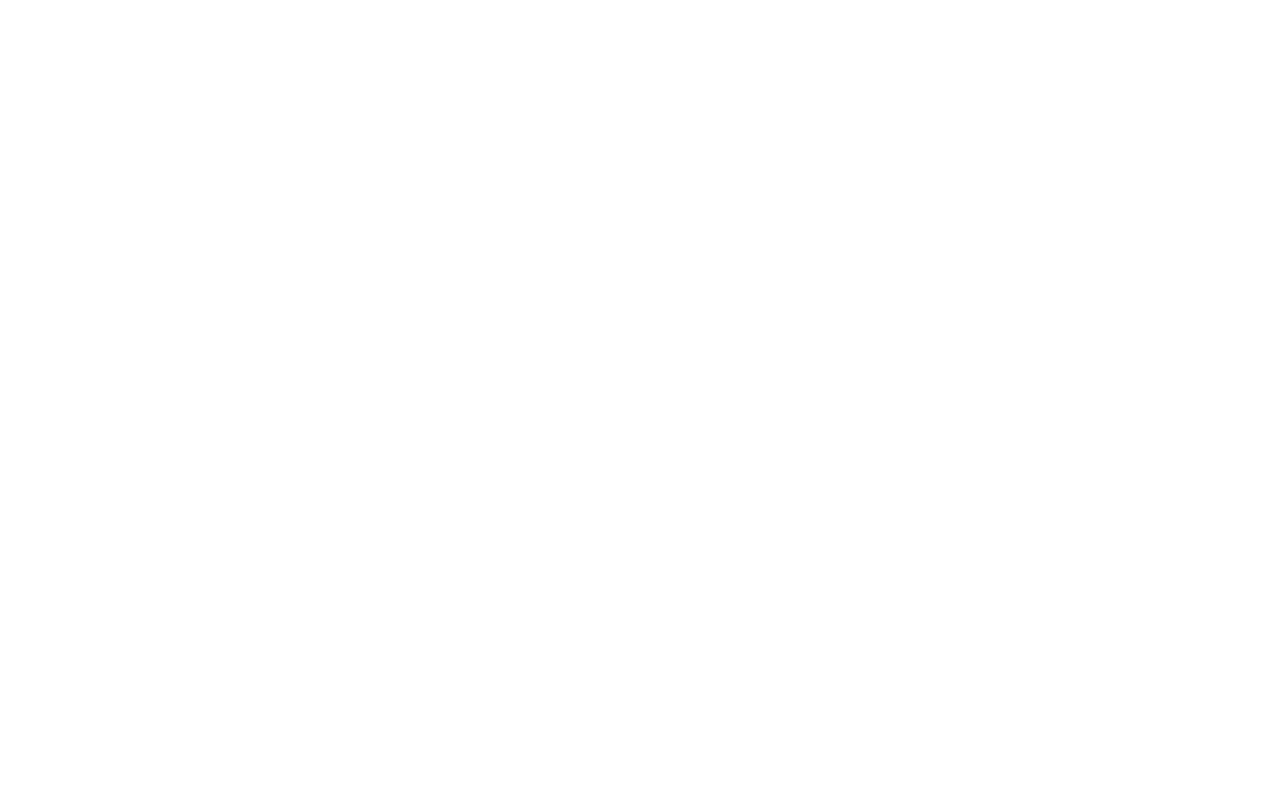
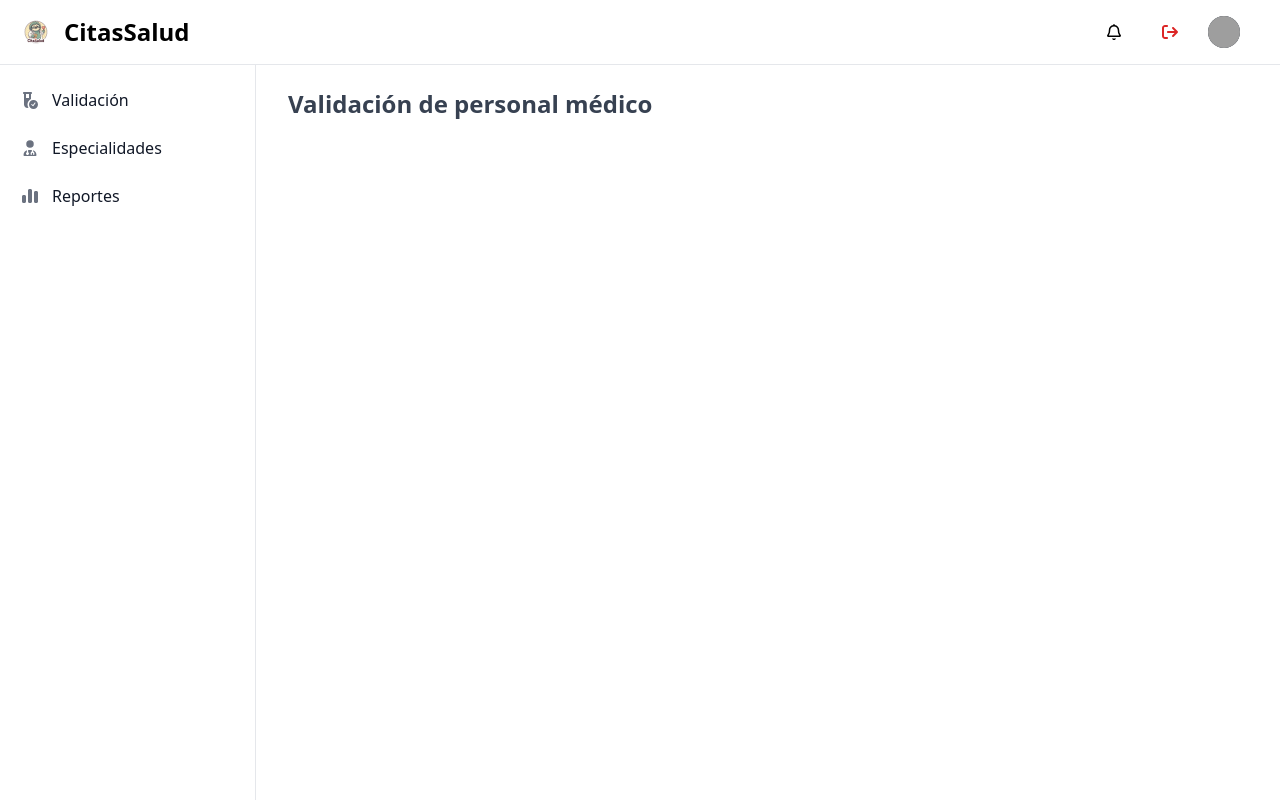
Before and after one commit to jsusurcia/citas_salud_web, a Vue app: page /validacion_personal in a window 1280 px wide. Before the commit this address had no page. Built offline with nearby package versions, Linux system fonts and the light colour scheme; grey boxes are pictures that could not be loaded; a web font is replaced by a local one.

Commit message:
Componentes de Navbar, Sidebar y Layout (el menu pues)

```diff
--- a/package.json
+++ b/package.json
@@ -11,6 +11,7 @@
   "dependencies": {
     "@fortawesome/fontawesome-svg-core": "^7.1.0",
     "@fortawesome/free-regular-svg-icons": "^7.1.0",
+    "@fortawesome/free-solid-svg-icons": "^7.1.0",
     "@fortawesome/vue-fontawesome": "^3.1.2",
     "@tailwindcss/vite": "^4.1.14",
     "flowbite": "^3.1.2",
--- /dev/null
+++ b/src/components/LayoutComponent.vue
@@ -0,0 +1,41 @@
+<script setup>
+// Importaciones para FontAwesome
+import { FontAwesomeIcon } from '@fortawesome/vue-fontawesome'
+import { library } from '@fortawesome/fontawesome-svg-core'
+import { faClock } from '@fortawesome/free-regular-svg-icons'
+library.add(faClock)
+
+// Importación de Componentes
+import NavbarComponent from '../components/NavbarComponent.vue'
+import SidebarComponent from '../components/SidebarComponent.vue'
+import { useMenuItems } from '../composables/useMenuItems'
+
+// Script para utilizar Flowbite
+import { onMounted } from 'vue'
+import { initFlowbite } from 'flowbite'
+
+onMounted(() => {
+    initFlowbite();
+})
+
+// Usuario de prueba
+const user = {
+    userName: "Jesus Urcia",
+    userEmail: "urciajesus72@gmail.com",
+    userRole: "admin"
+}
+const menuItems = useMenuItems(user.userRole)
+</script>
+
+<template>
+    <NavbarComponent :user="user" />
+    <SidebarComponent :menuItems="menuItems" />
+    <div class="p-4 sm:ml-64">
+        <div class="p-4 border-gray-200 mt-14">
+            <slot></slot>
+        </div>
+    </div>
+</template>
+
+<style scoped>
+</style>
--- /dev/null
+++ b/src/components/NavbarComponent.vue
@@ -0,0 +1,86 @@
+<script setup>
+// Definición de Props
+defineProps({
+    user: {
+        userName: String,
+        userEmail: String
+    }
+})
+
+// Importaciones para FontAwesome
+import { FontAwesomeIcon } from '@fortawesome/vue-fontawesome'
+import { library } from '@fortawesome/fontawesome-svg-core'
+import { faBars, faArrowRightFromBracket } from '@fortawesome/free-solid-svg-icons'
+import { faBell } from '@fortawesome/free-regular-svg-icons'
+library.add(faBars, faArrowRightFromBracket, faBell)
+</script>
+
+<template>
+    <nav class="fixed top-0 z-50 w-full bg-white border-b border-gray-200">
+        <div class="px-3 py-3 lg:px-5 lg:pl-3">
+            <div class="flex items-center justify-between">
+                <div class="flex items-center justify-start rtl:justify-end">
+                    <button data-drawer-target="logo-sidebar" data-drawer-toggle="logo-sidebar"
+                        aria-controls="logo-sidebar" type="button"
+                        class="inline-flex items-center p-2 text-sm text-gray-500 rounded-lg sm:hidden hover:bg-gray-100 focus:outline-none focus:ring-2 focus:ring-gray-200">
+                        <span class="sr-only">Open sidebar</span>
+                        <font-awesome-icon :icon="['fas', 'bars']" />
+                    </button>
+                    <a href="#" class="flex ms-2 md:me-24">
+                        <img src="/img/citas_salud_logo.png" class="h-8 me-3" alt="citas_salud_logo" />
+                        <span class="self-center text-xl font-semibold sm:text-2xl whitespace-nowrap">CitasSalud</span>
+                    </a>
+                </div>
+                <div class="flex items-center">
+                    <div class="flex items-center ms-3 space-x-5">
+                        <div class="rounded-lg hover:bg-gray-100 p-2">
+                            <button type="button">
+                                <font-awesome-icon :icon="['far', 'bell']" />
+                            </button>
+                        </div>
+                        <div class="rounded-lg hover:bg-gray-100 p-2">
+                            <button type="button" class="text-red-600">
+                                <font-awesome-icon :icon="['fas', 'arrow-right-from-bracket']" />
+                            </button>
+                        </div>
+                        <div>
+                            <button type="button"
+                                class="flex text-sm bg-gray-800 rounded-full focus:ring-4 focus:ring-gray-300"
+                                aria-expanded="false" data-dropdown-toggle="dropdown-user">
+                                <span class="sr-only">Open user menu</span>
+                                <img class="w-8 h-8 rounded-full"
+                                    src="https://flowbite.com/docs/images/people/profile-picture-5.jpg"
+                                    alt="{{user.userName}}">
+                            </button>
+                        </div>
+                        <div class="z-50 hidden my-4 text-base list-none bg-white divide-y divide-gray-100 rounded-sm shadow-sm"
+                            id="dropdown-user">
+                            <div class="px-4 py-3" role="none">
+                                <p class="text-sm text-gray-900" role="none">
+                                    {{ user.userName }}
+                                </p>
+                                <p class="text-sm font-medium text-gray-900 truncate" role="none">
+                                    {{ user.userEmail }}
+                                </p>
+                            </div>
+                            <ul class="py-1" role="none">
+                                <li>
+                                    <a href="#" class="block px-4 py-2 text-sm text-gray-700 hover:bg-gray-100"
+                                        role="menuitem">Perfil</a>
+                                </li>
+                                <li>
+                                    <a href="#" class="block px-4 py-2 text-sm text-gray-700 hover:bg-gray-100"
+                                        role="menuitem">Soporte técnico</a>
+                                </li>
+                            </ul>
+                        </div>
+                    </div>
+                </div>
+            </div>
+        </div>
+    </nav>
+</template>
+
+
+<style scoped>
+</style>
--- /dev/null
+++ b/src/components/SidebarComponent.vue
@@ -0,0 +1,42 @@
+<script setup>
+// Importaciones para FontAwesome
+import { FontAwesomeIcon } from '@fortawesome/vue-fontawesome'
+import { library } from '@fortawesome/fontawesome-svg-core'
+import { faVialCircleCheck, faUserDoctor, faChartSimple, faClock, faCalendar, faComment } from '@fortawesome/free-solid-svg-icons'
+library.add(faVialCircleCheck, faUserDoctor, faChartSimple, faClock, faCalendar, faComment)
+
+// Definición de Props
+defineProps({
+    menuItems: {
+        type: Array,
+        required: true
+    }
+})
+</script>
+
+<template>
+  <aside id="logo-sidebar"
+    class="fixed top-0 left-0 z-40 w-64 h-screen pt-20 transition-transform -translate-x-full bg-white border-r border-gray-200 sm:translate-x-0"
+    aria-label="Sidebar">
+    <div class="h-full px-3 pb-4 overflow-y-auto bg-white">
+      <ul class="space-y-2 font-medium">
+        <!-- Ahora hacemos un v-for para iterar sobre los items que recibimos -->
+        <li v-for="item in menuItems" :key="item.id">
+          <router-link
+            :to="item.route"
+            class="flex items-center p-2 text-gray-900 rounded-lg hover:bg-gray-100 group">
+            <!-- Icono dinámico según el item -->
+            <font-awesome-icon
+              :icon="['fas', item.icon]"
+              class="w-5 h-5 text-gray-500 transition duration-75 group-hover:text-gray-900"
+            />
+            <span class="ms-3">{{ item.label }}</span>
+          </router-link>
+        </li>
+      </ul>
+    </div>
+  </aside>
+</template>
+
+<style scoped>
+</style>
--- /dev/null
+++ b/src/composables/useMenuItems.js
@@ -0,0 +1,46 @@
+export function useMenuItems(userRole) {
+  const adminMenu = [
+    {
+      id: 1,
+      label: 'Validación',
+      icon: 'vial-circle-check',
+      route: '/admin/validacion'
+    },
+    {
+      id: 2,
+      label: 'Especialidades',
+      icon: 'user-doctor',
+      route: '/admin/especialidades'
+    },
+    {
+      id: 3,
+      label: 'Reportes',
+      icon: 'chart-simple',
+      route: '/admin/reportes'
+    }
+  ]
+
+  // Menú para PERSONAL MÉDICO
+  const personalMenu = [
+    {
+      id: 1,
+      label: 'Horarios',
+      icon: 'clock',
+      route: '/personal/horarios'
+    },
+    {
+      id: 2,
+      label: 'Citas',
+      icon: 'calendar',
+      route: '/personal/citas'
+    },
+    {
+      id: 3,
+      label: 'Chats',
+      icon: 'comment',
+      route: '/personal/chats'
+    }
+  ]
+
+  return userRole === 'admin' ? adminMenu : personalMenu
+}
--- a/src/router/index.js
+++ b/src/router/index.js
@@ -1,6 +1,7 @@
 import { createRouter, createWebHistory } from "vue-router";
 import AuthView from "../views/AuthView.vue";
 import PendienteEvaluacionView from "../views/PendienteEvaluacionView.vue";
+import ValidacionPersonalView from "../views/ValidacionPersonalView.vue"
 
 const router = createRouter({
     history: createWebHistory(),
@@ -14,6 +15,11 @@
             path: "/pendiente",
             name: "pendiente",
             component: PendienteEvaluacionView
+        },
+        {
+            path: "/validacion_personal",
+            "name": "validacion_personal",
+            component: ValidacionPersonalView
         }
     ]
 });
--- a/src/views/PendienteEvaluacionView.vue
+++ b/src/views/PendienteEvaluacionView.vue
@@ -1,11 +1,4 @@
 <script setup>
-// Importaciones para FontAwesome
-import { FontAwesomeIcon } from '@fortawesome/vue-fontawesome'
-import { library } from '@fortawesome/fontawesome-svg-core'
-import { faClock } from '@fortawesome/free-regular-svg-icons'
-library.add(faClock)
-
-// Importar componente loader
 import LoaderComponent from '../components/LoaderComponent.vue'
 </script>
 
@@ -58,4 +51,5 @@
 </template>
 
 <style scoped>
+
 </style>
--- /dev/null
+++ b/src/views/ValidacionPersonalView.vue
@@ -0,0 +1,12 @@
+<script setup>
+import LayoutComponent from '../components/LayoutComponent.vue';
+</script>
+
+<template>
+    <LayoutComponent>
+        <h1 class="mb-4 text-2xl font-bold text-gray-700">Validación de personal médico</h1>
+    </LayoutComponent>
+</template>
+
+<style scoped>
+</style>
```
Also changed, not shown: 1 other file (tests, documents, lock files or other folders).
